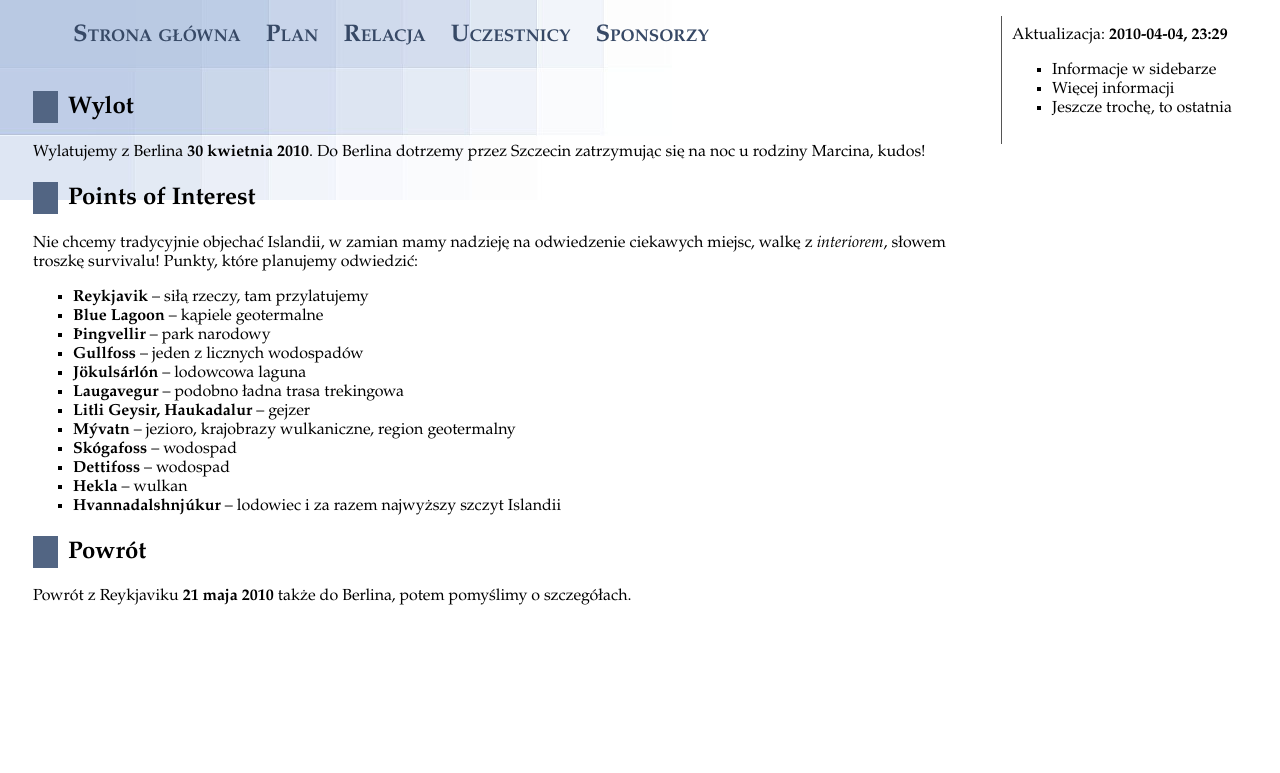
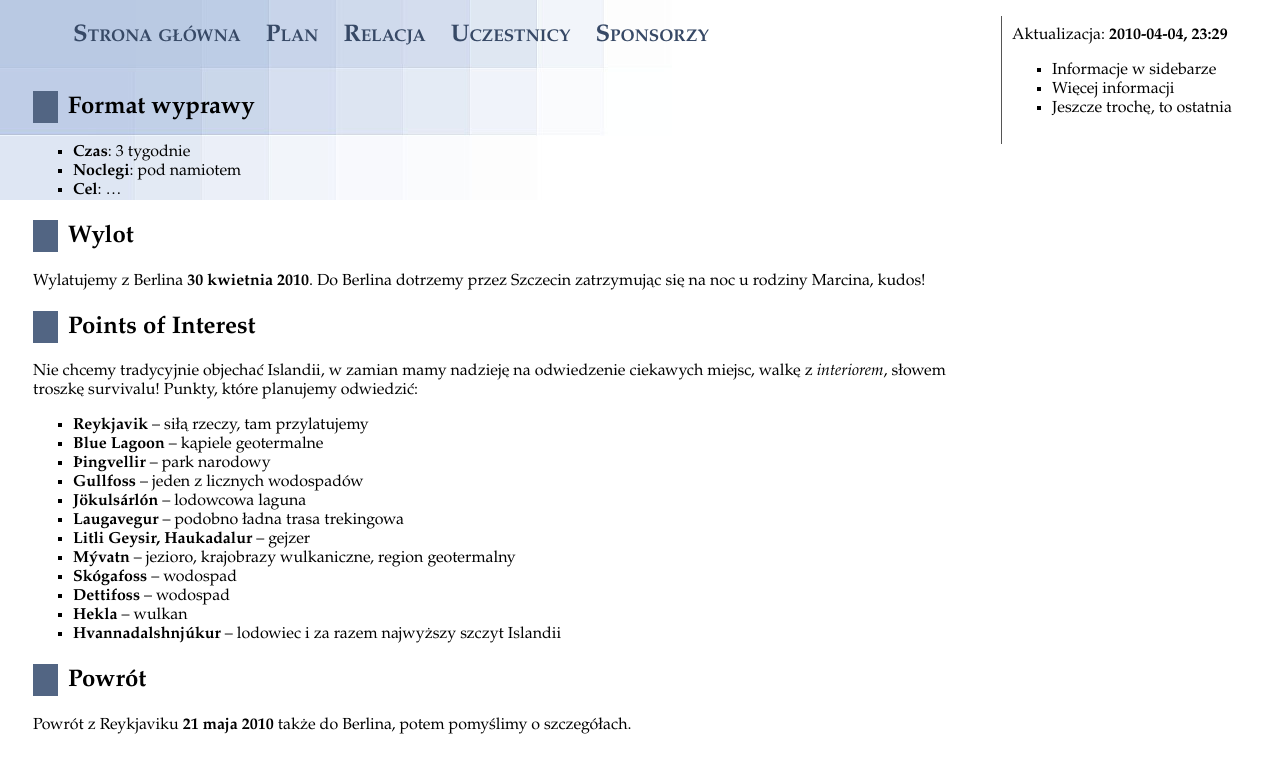
Before and after one commit to michalbugno/bicyklem.pl, a Jekyll site: the page built from trip_plan.markdown, in a window 1280 px wide. Shown: the top 773 px of the page. Built offline with Jekyll 4.4.1, drawn with Linux system fonts in a browser that asks for light colours.

Commit message:
Format wyprawy

```diff
--- a/trip_plan.markdown
+++ b/trip_plan.markdown
@@ -2,6 +2,11 @@
 layout: default
 title: Plan wycieczki
 ---
+## Format wyprawy
+
+* **Czas**: 3 tygodnie
+* **Noclegi**: pod namiotem
+* **Cel**: ...
 
 ## Wylot
 Wylatujemy z Berlina **30 kwietnia 2010**. Do Berlina dotrzemy przez Szczecin
```
